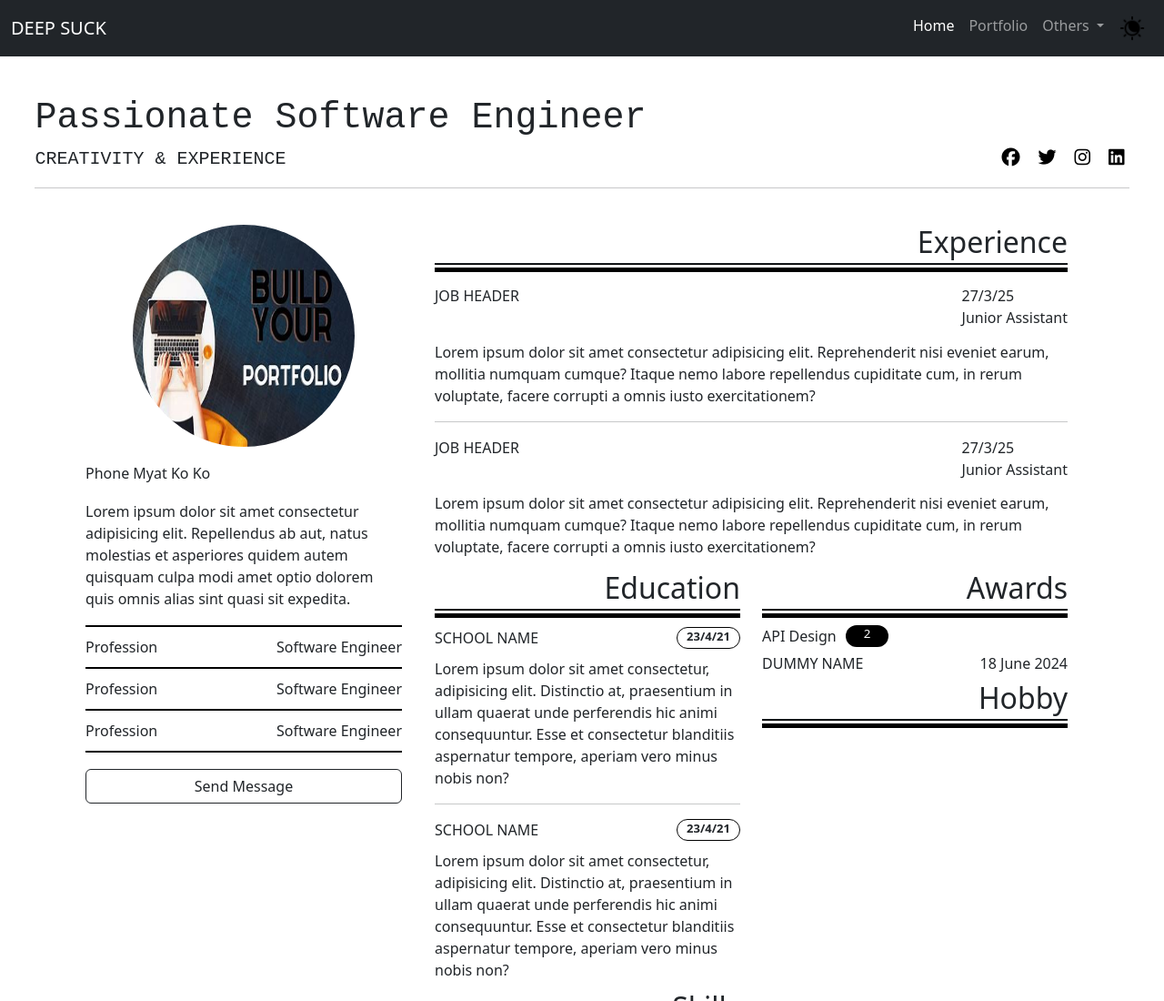
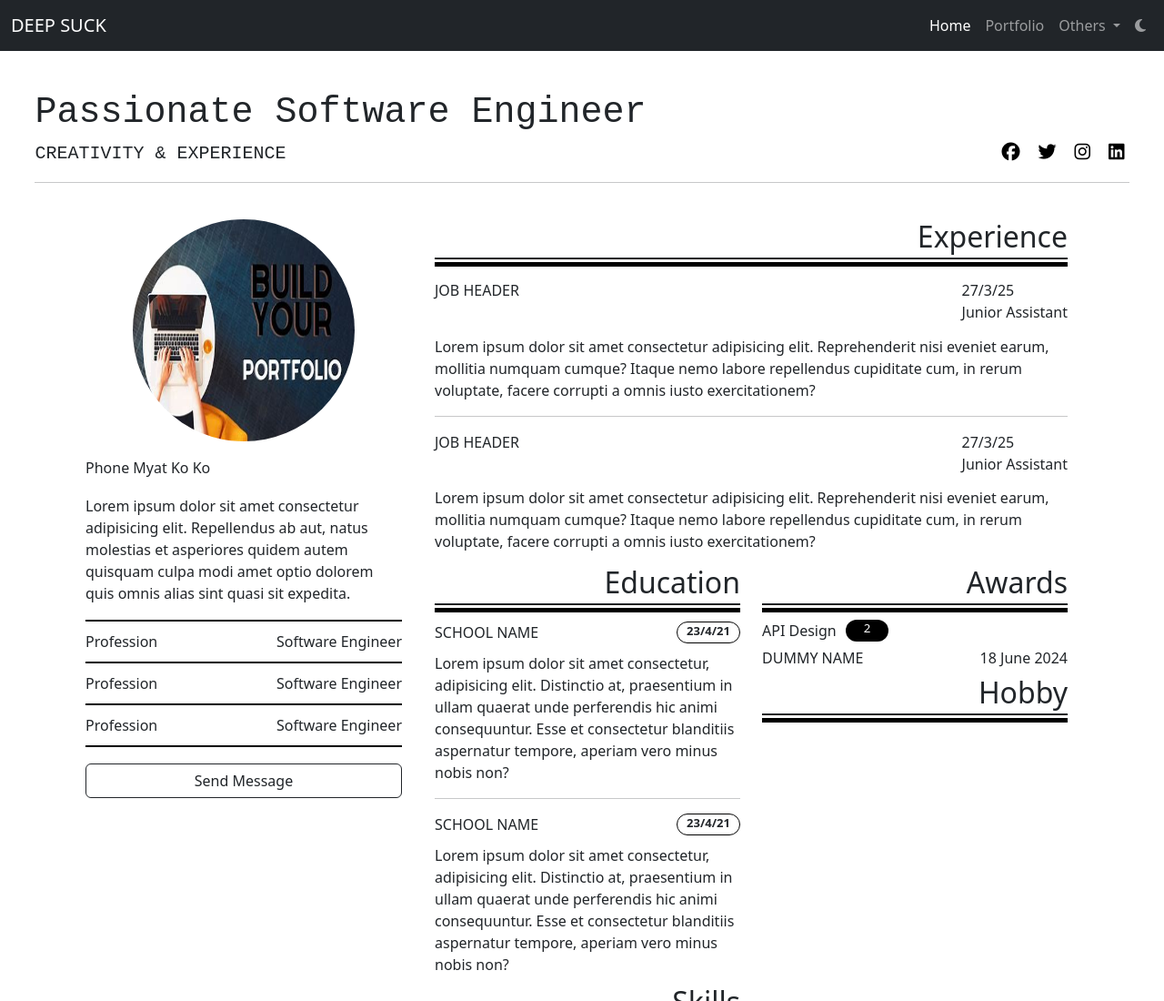
Before and after one commit to PhoneMyatKo-cmu/WebDevAssignment1, a plain HTML site: page index.html in a window 1280 px wide. Shown: the top 1100 px of the page at 91% size. Drawn offline with nearby package versions, Linux system fonts and the light colour scheme.

Commit message:
change theme buttom to use font awsome icon

```diff
--- a/index.html
+++ b/index.html
@@ -47,8 +47,9 @@
                     </li>
 
                     <li class="nav-item">
-                        <a href="#" class="nav-link" aria-current="page" role="button"><img
-                                src="images/icons/night-mode.png" alt=""></a>
+                        <a href="#" class="nav-link" aria-current="page" role="button">
+                            <i class="fa-solid fa-moon "></i>
+                        </a>
                     </li>
                     <!-- <li class="nav-item"> -->
                     <!-- <a class="nav-link disabled" aria-disabled="true">Disabled</a> -->
```
